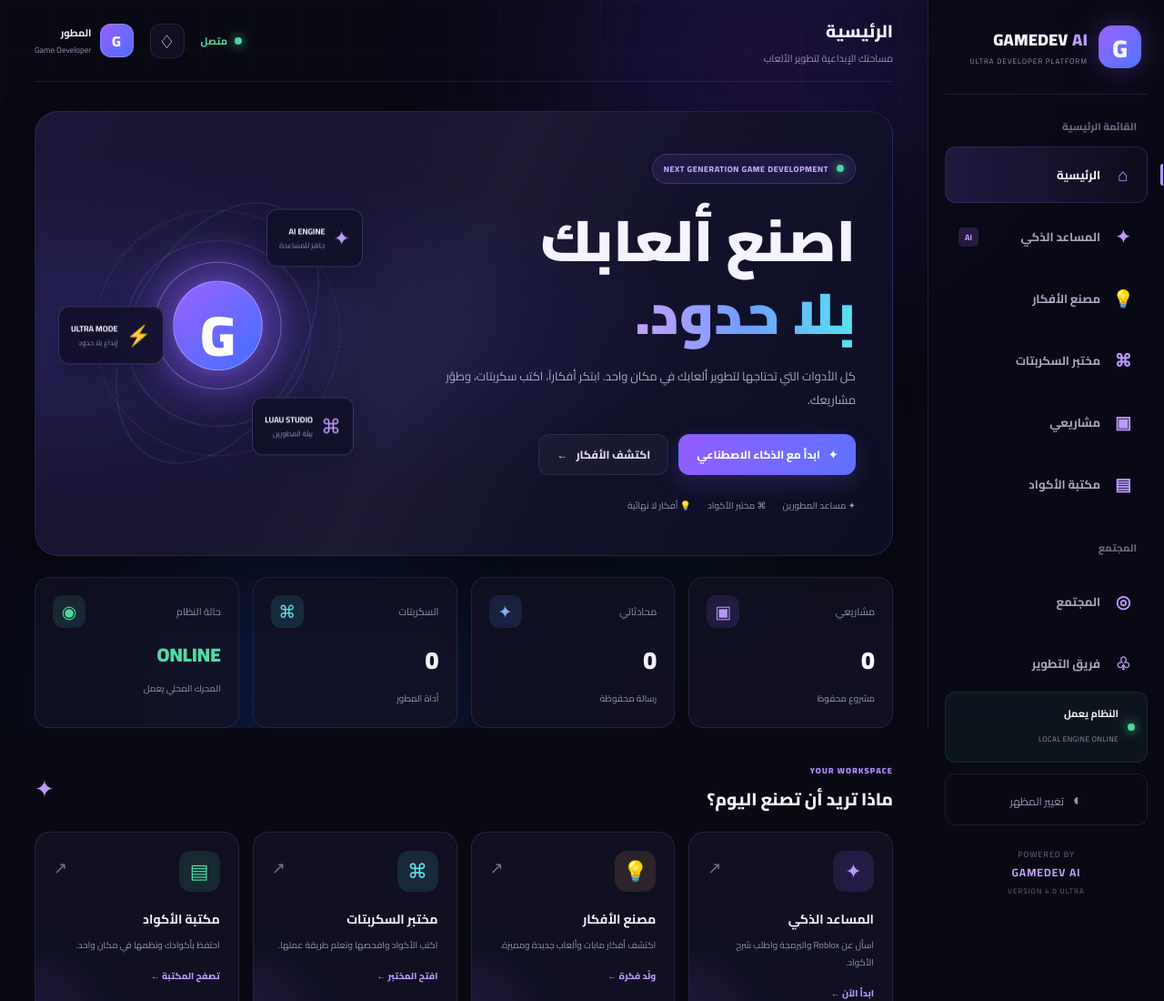
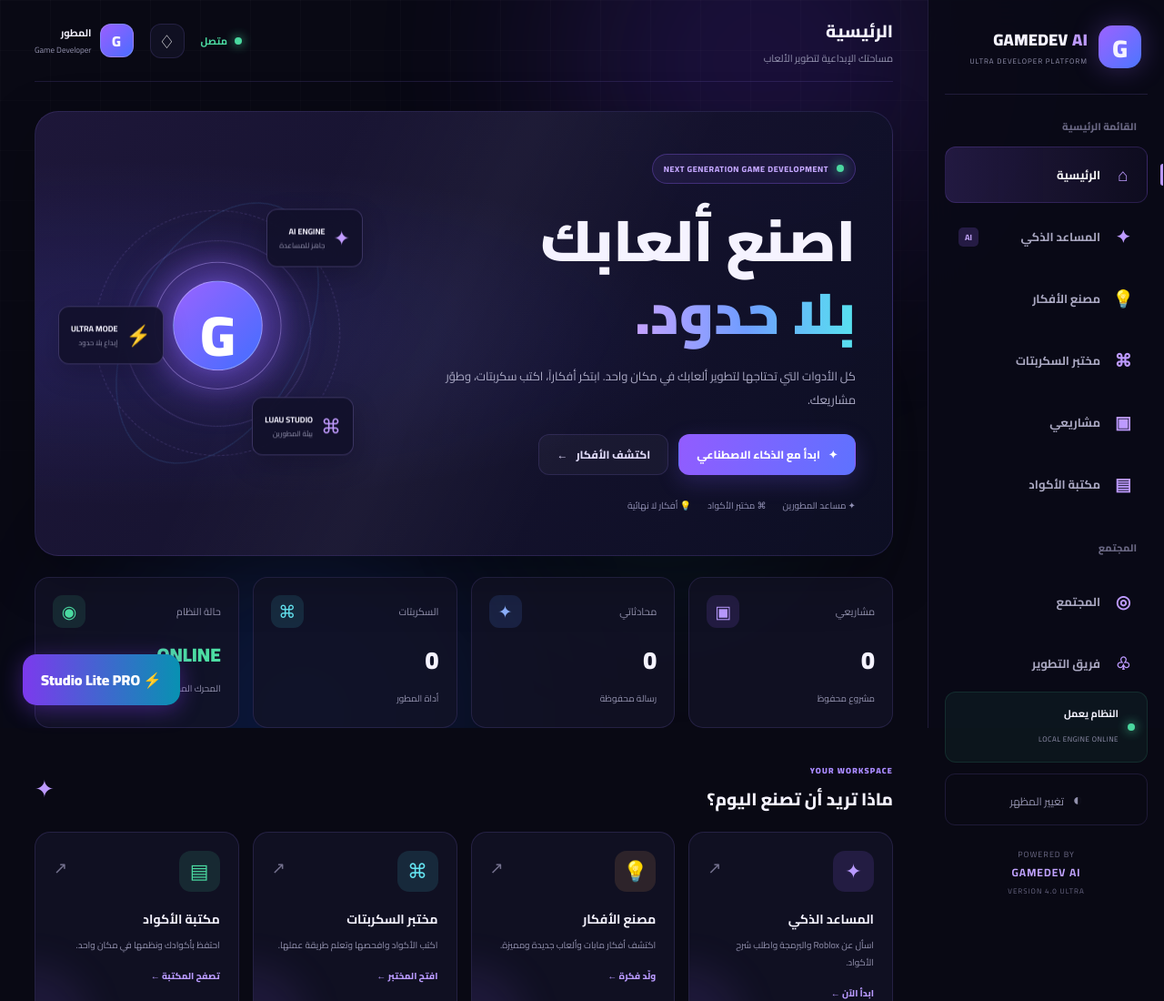
Before and after one commit to lmadawi04-commits/gamedev-ai, a plain HTML site: page index.html in a window 1280 px wide. Shown: the top 1100 px of the page at 91% size. Drawn offline with Linux system fonts and the light colour scheme.

Commit message:
Update index.html

```diff
--- a/index.html
+++ b/index.html
@@ -970,6 +970,21 @@ end)"
 
 
 <script src="script.js"></script>
-
+<a href="studio-lite.html" style="
+position:fixed;
+bottom:25px;
+left:25px;
+z-index:9999;
+background:linear-gradient(90deg,#7c3aed,#0891b2);
+color:white;
+padding:13px 20px;
+border-radius:15px;
+font-family:Cairo,sans-serif;
+font-weight:900;
+text-decoration:none;
+box-shadow:0 5px 25px #7c3aed66;
+">
+⚡ Studio Lite PRO
+</a>
 </body>
 </html>
```
